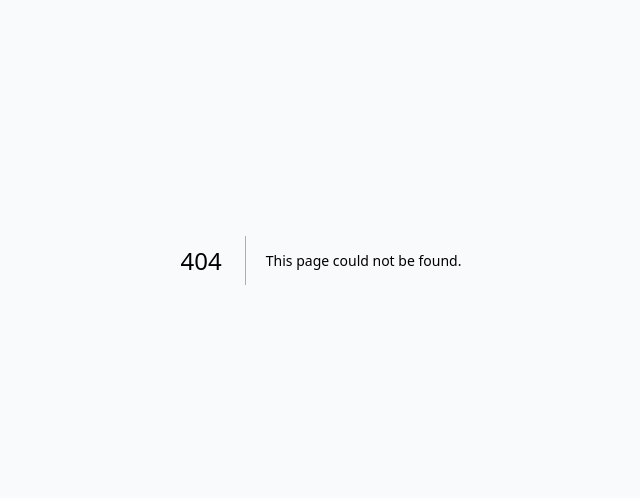
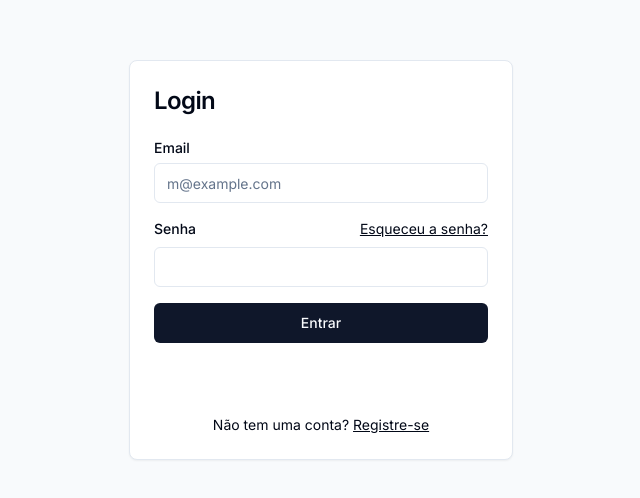
Before and after one commit to GuiPiangers/my-finance, a Next.js app: page /login in a window 1280 px wide. Before the commit this address had no page. Shown: the part 140-638 px from the top of the page, without its empty margins (319-959 px from the left). Built offline with nearby package versions, Linux system fonts and the light colour scheme.

Commit message:
Feat: Criando página de login e registro

```diff
--- a/app/(application)/layout.tsx
+++ b/app/(application)/layout.tsx
@@ -1,6 +1,5 @@
 import Header from '@/components/header/Header'
 import { ReactNode } from 'react'
-import { GoogleOAuthProvider } from '@react-oauth/google'
 
 type LayoutApplication = {
   children: ReactNode
@@ -8,14 +7,9 @@
 
 export default function LayoutApplication({ children }: LayoutApplication) {
   return (
-    <GoogleOAuthProvider
-      clientId={process.env.CLIENT_ID!}
-      key={process.env.KEY}
-    >
-      <div className="grid md:grid-cols-[auto_1fr] grid-cols-1">
-        <Header name="Guilherme Eduardo" />
-        {children}
-      </div>
-    </GoogleOAuthProvider>
+    <div className="grid md:grid-cols-[auto_1fr] grid-cols-1">
+      <Header name="Guilherme Eduardo" />
+      {children}
+    </div>
   )
 }
--- a/app/layout.tsx
+++ b/app/layout.tsx
@@ -3,6 +3,7 @@
 import './globals.css'
 import { cn } from '@/lib/utils'
 import QueryClientContext from '@/contexts/QueryClientProvider'
+import { GoogleOAuthProvider } from '@react-oauth/google'
 
 const inter = Inter({ subsets: ['latin'] })
 
@@ -19,7 +20,12 @@
   return (
     <html lang="pt">
       <body className={cn(inter.className, 'bg-slate-50')}>
-        <QueryClientContext>{children}</QueryClientContext>
+        <GoogleOAuthProvider
+          clientId={process.env.CLIENT_ID!}
+          key={process.env.KEY}
+        >
+          <QueryClientContext>{children}</QueryClientContext>
+        </GoogleOAuthProvider>
       </body>
     </html>
   )
--- /dev/null
+++ b/app/login/page.tsx
@@ -0,0 +1,55 @@
+import GoogleAuth from '@/components/googleLogin/GoogleLogin'
+import { Button } from '@/components/ui/button'
+import { Card, CardContent, CardHeader, CardTitle } from '@/components/ui/card'
+import { Input } from '@/components/ui/input'
+import { Label } from '@/components/ui/label'
+import Link from 'next/link'
+
+export default function LoginForm() {
+  return (
+    <section className="flex h-screen items-center justify-center">
+      <Card className="mx-auto max-w-sm w-full">
+        <CardHeader>
+          <CardTitle className="text-2xl">Login</CardTitle>
+        </CardHeader>
+        <CardContent>
+          <div className="grid gap-4">
+            <div className="grid gap-2">
+              <Label htmlFor="email">Email</Label>
+              <Input
+                id="email"
+                type="email"
+                placeholder="m@example.com"
+                required
+              />
+            </div>
+            <div className="grid gap-2">
+              <div className="flex items-center">
+                <Label htmlFor="password">Senha</Label>
+                <Link
+                  href="#"
+                  className="ml-auto inline-block text-sm underline"
+                >
+                  Esqueceu a senha?
+                </Link>
+              </div>
+              <Input id="password" type="password" required />
+            </div>
+            <Button type="submit" className="w-full">
+              Entrar
+            </Button>
+            <Button asChild style={{ width: '10px' }}>
+              <GoogleAuth></GoogleAuth>
+            </Button>
+          </div>
+          <div className="mt-4 text-center text-sm">
+            Não tem uma conta?{' '}
+            <Link href="/register" className="underline">
+              Registre-se
+            </Link>
+          </div>
+        </CardContent>
+      </Card>
+    </section>
+  )
+}
--- /dev/null
+++ b/app/register/page.tsx
@@ -0,0 +1,59 @@
+import GoogleAuth from '@/components/googleLogin/GoogleLogin'
+import { Button } from '@/components/ui/button'
+import { Card, CardContent, CardHeader, CardTitle } from '@/components/ui/card'
+import { Input } from '@/components/ui/input'
+import { Label } from '@/components/ui/label'
+import Link from 'next/link'
+
+export default function RegisterPage() {
+  return (
+    <section className="flex h-screen items-center justify-center">
+      <Card className="mx-auto max-w-sm w-full">
+        <CardHeader>
+          <CardTitle className="text-2xl">Registre-se</CardTitle>
+        </CardHeader>
+        <CardContent>
+          <div className="grid gap-4">
+            <div className="grid gap-2">
+              <Label htmlFor="email">Nome</Label>
+              <Input id="email" type="email" placeholder="Seu nome" required />
+            </div>
+            <div className="grid gap-2">
+              <Label htmlFor="email">Email</Label>
+              <Input
+                id="email"
+                type="email"
+                placeholder="m@exemplo.com"
+                required
+              />
+            </div>
+            <div className="grid gap-2">
+              <div className="flex items-center">
+                <Label htmlFor="password">Senha</Label>
+                <Link
+                  href="#"
+                  className="ml-auto inline-block text-sm underline"
+                >
+                  Esqueceu a senha?
+                </Link>
+              </div>
+              <Input id="password" type="password" required />
+            </div>
+            <Button type="submit" className="w-full">
+              Criar conta
+            </Button>
+            <Button asChild style={{ width: '10px' }}>
+              <GoogleAuth></GoogleAuth>
+            </Button>
+          </div>
+          <div className="mt-4 text-center text-sm">
+            Já possuí uma conta?{' '}
+            <Link href="/login" className="underline">
+              Logar
+            </Link>
+          </div>
+        </CardContent>
+      </Card>
+    </section>
+  )
+}
--- a/components/googleLogin/GoogleLogin.tsx
+++ b/components/googleLogin/GoogleLogin.tsx
@@ -5,13 +5,19 @@
 
 export default function GoogleAuth() {
   return (
+    <>
       <GoogleLogin
+        text="signin"
+        theme="outline"
+        width={'334px'}
         onSuccess={async (credentialResponse) => {
           const { credential } = credentialResponse
+          console.log(credentialResponse)
           if (!credential) return
           await loginWithGoogle({ token: credential })
         }}
         onError={() => {}}
       />
+    </>
   )
 }
--- /dev/null
+++ b/components/ui/card.tsx
@@ -0,0 +1,79 @@
+import * as React from "react"
+
+import { cn } from "@/lib/utils"
+
+const Card = React.forwardRef<
+  HTMLDivElement,
+  React.HTMLAttributes<HTMLDivElement>
+>(({ className, ...props }, ref) => (
+  <div
+    ref={ref}
+    className={cn(
+      "rounded-lg border bg-card text-card-foreground shadow-sm",
+      className
+    )}
+    {...props}
+  />
+))
+Card.displayName = "Card"
+
+const CardHeader = React.forwardRef<
+  HTMLDivElement,
+  React.HTMLAttributes<HTMLDivElement>
+>(({ className, ...props }, ref) => (
+  <div
+    ref={ref}
+    className={cn("flex flex-col space-y-1.5 p-6", className)}
+    {...props}
+  />
+))
+CardHeader.displayName = "CardHeader"
+
+const CardTitle = React.forwardRef<
+  HTMLParagraphElement,
+  React.HTMLAttributes<HTMLHeadingElement>
+>(({ className, ...props }, ref) => (
+  <h3
+    ref={ref}
+    className={cn(
+      "text-2xl font-semibold leading-none tracking-tight",
+      className
+    )}
+    {...props}
+  />
+))
+CardTitle.displayName = "CardTitle"
+
+const CardDescription = React.forwardRef<
+  HTMLParagraphElement,
+  React.HTMLAttributes<HTMLParagraphElement>
+>(({ className, ...props }, ref) => (
+  <p
+    ref={ref}
+    className={cn("text-sm text-muted-foreground", className)}
+    {...props}
+  />
+))
+CardDescription.displayName = "CardDescription"
+
+const CardContent = React.forwardRef<
+  HTMLDivElement,
+  React.HTMLAttributes<HTMLDivElement>
+>(({ className, ...props }, ref) => (
+  <div ref={ref} className={cn("p-6 pt-0", className)} {...props} />
+))
+CardContent.displayName = "CardContent"
+
+const CardFooter = React.forwardRef<
+  HTMLDivElement,
+  React.HTMLAttributes<HTMLDivElement>
+>(({ className, ...props }, ref) => (
+  <div
+    ref={ref}
+    className={cn("flex items-center p-6 pt-0", className)}
+    {...props}
+  />
+))
+CardFooter.displayName = "CardFooter"
+
+export { Card, CardHeader, CardFooter, CardTitle, CardDescription, CardContent }
```
Lines whose indentation alone changed are shown as unchanged.
